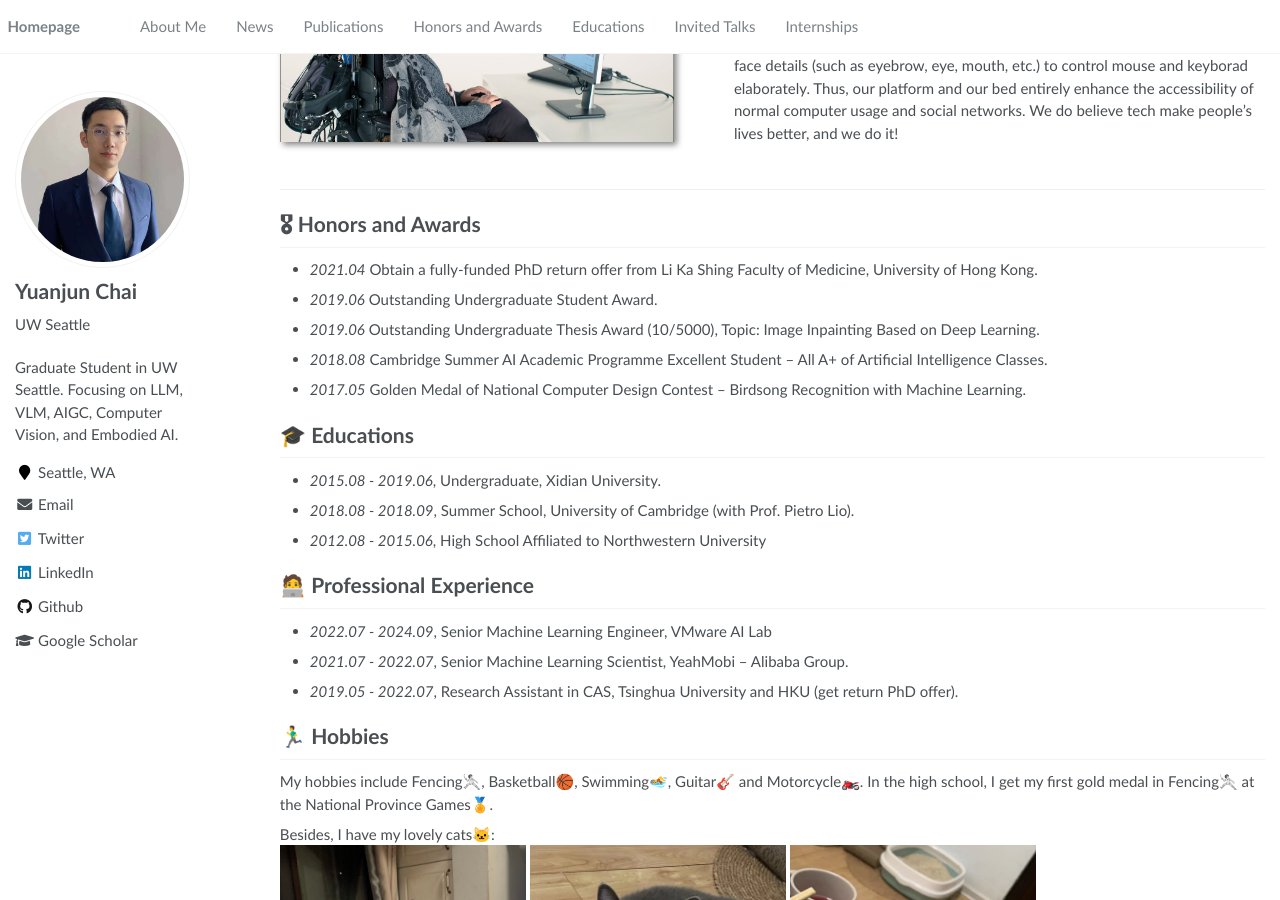
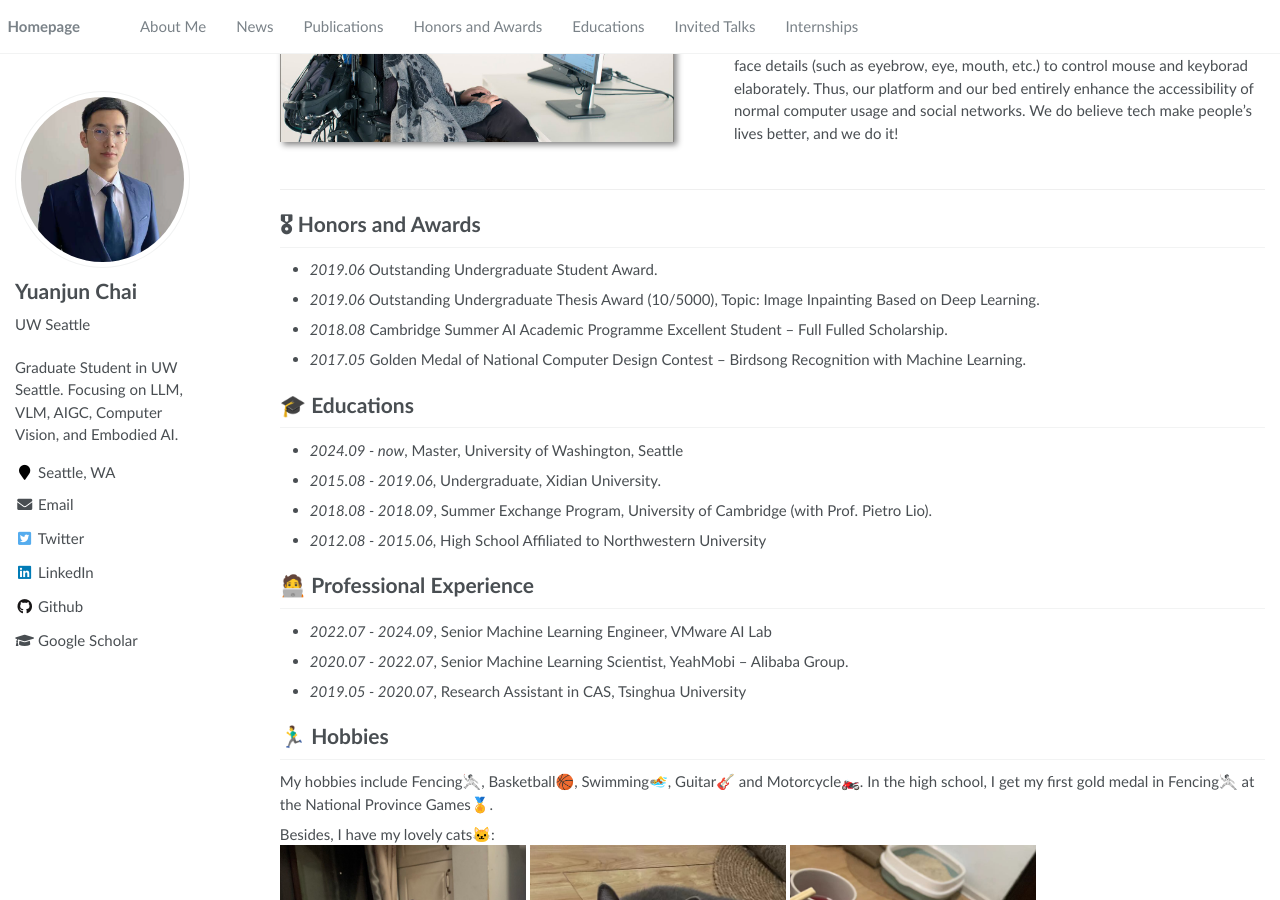
Before and after one commit to yuanjunchai/yuanjunchai.github.io, a Jekyll site: the page built from _pages/about.md, in a window 1280 px wide and 900 px high, scrolled down 3283 px. Built offline with Jekyll 4.4.1, drawn with Linux system fonts in a browser that asks for light colours; formulas are drawn with MathJax 3.

Commit message:
update NIPS

```diff
--- a/_pages/about.md
+++ b/_pages/about.md
@@ -173,15 +173,16 @@ Seungjun Nah, Sanghyun Son, Suyoung Lee, Radu Timofte, Kyoung Mu Lee, Yushen Zuo
 </div>
 
 # 🎖 Honors and Awards
-- *2021.04* Obtain a fully-funded PhD return offer from Li Ka Shing Faculty of Medicine, University of Hong Kong.
+<!-- - *2021.04* Obtain a fully-funded PhD return offer from Li Ka Shing Faculty of Medicine, University of Hong Kong. -->
 - *2019.06* Outstanding Undergraduate Student Award.
 - *2019.06* Outstanding Undergraduate Thesis Award (10/5000), Topic: Image Inpainting Based on Deep Learning.
-- *2018.08* Cambridge Summer AI Academic Programme Excellent Student – All A+ of Artificial Intelligence Classes.
+- *2018.08* Cambridge Summer AI Academic Programme Excellent Student – Full Fulled Scholarship.
 - *2017.05* Golden Medal of National Computer Design Contest -- Birdsong Recognition with Machine Learning.
 
 # 🎓 Educations
+- *2024.09 - now*, Master, University of Washington, Seattle
 - *2015.08 - 2019.06*, Undergraduate, Xidian University.
-- *2018.08 - 2018.09*, Summer School, University of Cambridge (with Prof. Pietro Lio).
+- *2018.08 - 2018.09*, Summer Exchange Program, University of Cambridge (with Prof. Pietro Lio).
 - *2012.08 - 2015.06*, High School Affiliated to Northwestern University
 
 <!-- # 💬 Invited Talks
@@ -195,8 +196,8 @@ Seungjun Nah, Sanghyun Son, Suyoung Lee, Radu Timofte, Kyoung Mu Lee, Yushen Zuo
 # 🧑‍💻 Professional Experience
 - *2022.07 - 2024.09*, Senior Machine Learning Engineer, VMware AI Lab
 <!-- - *2023 - now*, Machine Learning Engineer, iFlyTek -->
-- *2021.07 - 2022.07*, Senior Machine Learning Scientist, YeahMobi -- Alibaba Group.
-- *2019.05 - 2022.07*, Research Assistant in CAS, Tsinghua University and HKU (get return PhD offer).
+- *2020.07 - 2022.07*, Senior Machine Learning Scientist, YeahMobi -- Alibaba Group.
+- *2019.05 - 2020.07*, Research Assistant in CAS, Tsinghua University
 
 # 🏃‍♂️ Hobbies
 My hobbies include Fencing🤺, Basketball🏀, Swimming🏊, Guitar🎸 and Motorcycle🏍️. In the high school, I get my first gold medal in Fencing🤺 at the National Province Games🏅.
```
